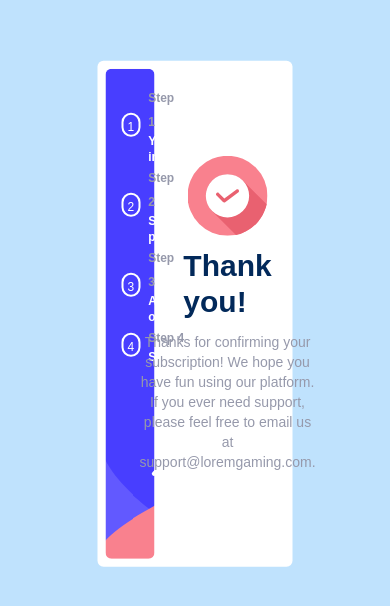
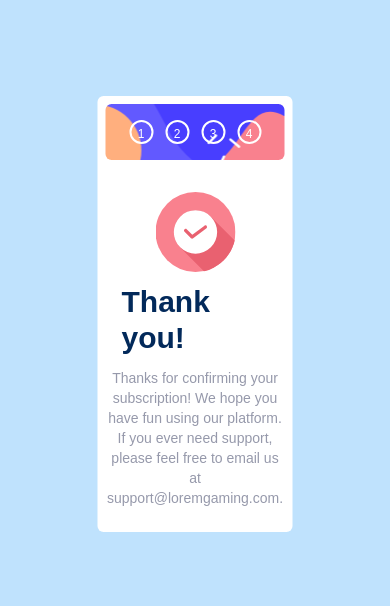
Before and after one commit to mujab-ayo/MULTI-STEP, a website: page index.html in a window 390 px wide. Shown: the part 108-714 px from the top of the page. Drawn offline with Linux system fonts and the light colour scheme.

Commit message:
done with styling

```diff
--- a/index.html
+++ b/index.html
@@ -28,19 +28,21 @@
   <body class="h-screen bg-lightBlue">
     <div class="relative h-full">
       <div
-        class="absolute h-3/5 w-10/11 top-1/2 left-1/2 transform -translate-x-1/2 -translate-y-1/2 justify-between p-2 bg-white rounded-md grid grid-cols-3 gap-4"
+        class="absolute md:h-3/5 w-10/11 top-1/2 left-1/2 transform -translate-x-1/2 -translate-y-1/2 justify-between p-2 bg-white rounded-md grid grid-cols-1 md:grid-cols-3 gap-4"
       >
         <!-- Sidebar start -->
+
         <aside
-          class="bg-[url('/assets/images/bg-sidebar-desktop.svg')] col-span-1 bg-cover bg-center p-4 flex flex-col rounded-md justify-start text-white"
+          class="bg-[url('/assets/images/bg-sidebar-mobile.svg')] md:bg-[url('/assets/images/bg-sidebar-desktop.svg')] md:col-span-1 bg-cover bg-center
+          p-4 flex md:flex-col rounded-md space-x-3 md:space-x-0 justify-center md:justify-start text-white"
         >
           <div class="step flex justify-start items-center">
             <span
               class="step-num border-2 h-6 w-6 border-white flex justify-center p-1 box-border rounded-full text-xs font-medium"
               >1</span
             >
-            <div class="ml-2">
-              <span class="step-info text-xs text-coolGray font-bold"
+            <div class="ml-2 hidden md:block">
+              <span class="step-info text-xs text-lightGray font-bold"
                 >Step 1</span
               >
               <h3 class="text-xs font-semibold">Your info</h3>
@@ -52,8 +54,8 @@
               class="step-num border-2 h-6 w-6 border-white flex justify-center p-1 box-border rounded-full text-xs font-medium"
               >2</span
             >
-            <div class="ml-2">
-              <span class="step-info text-xs text-coolGray font-bold"
+            <div class="ml-2 hidden md:block">
+              <span class="step-info text-xs text-lightGray font-bold"
                 >Step 2</span
               >
               <h3 class="text-xs font-semibold">Select plan</h3>
@@ -65,8 +67,8 @@
               class="step-num border-2 h-6 w-6 border-white flex justify-center p-1 box-border rounded-full text-xs font-medium"
               >3</span
             >
-            <div class="ml-2">
-              <span class="step-info text-xs text-coolGray font-bold"
+            <div class="ml-2 hidden md:block">
+              <span class="step-info text-xs text-lightGray font-bold"
                 >Step 3</span
               >
               <h3 class="text-xs font-semibold">Add-ons</h3>
@@ -78,8 +80,8 @@
               class="step-num border-2 h-6 w-6 border-white flex justify-center p-1 box-border rounded-full text-xs font-medium"
               >4</span
             >
-            <div class="ml-2">
-              <span class="step-info text-xs text-coolGray font-bold"
+            <div class="ml-2 hidden md:block">
+              <span class="step-info text-xs text-lightGray font-bold"
                 >Step 4</span
               >
               <h3 class="text-xs font-semibold">Summary</h3>
--- a/input.css
+++ b/input.css
@@ -27,7 +27,7 @@
 }
 
 .article_style {
-   @apply flex-col mx-auto p-4 w-full col-span-2
+   @apply flex-col mx-auto p-4 w-full md:col-span-2
 }
 
 .marine-btn{
```
Also changed, not shown: src/output.css.
